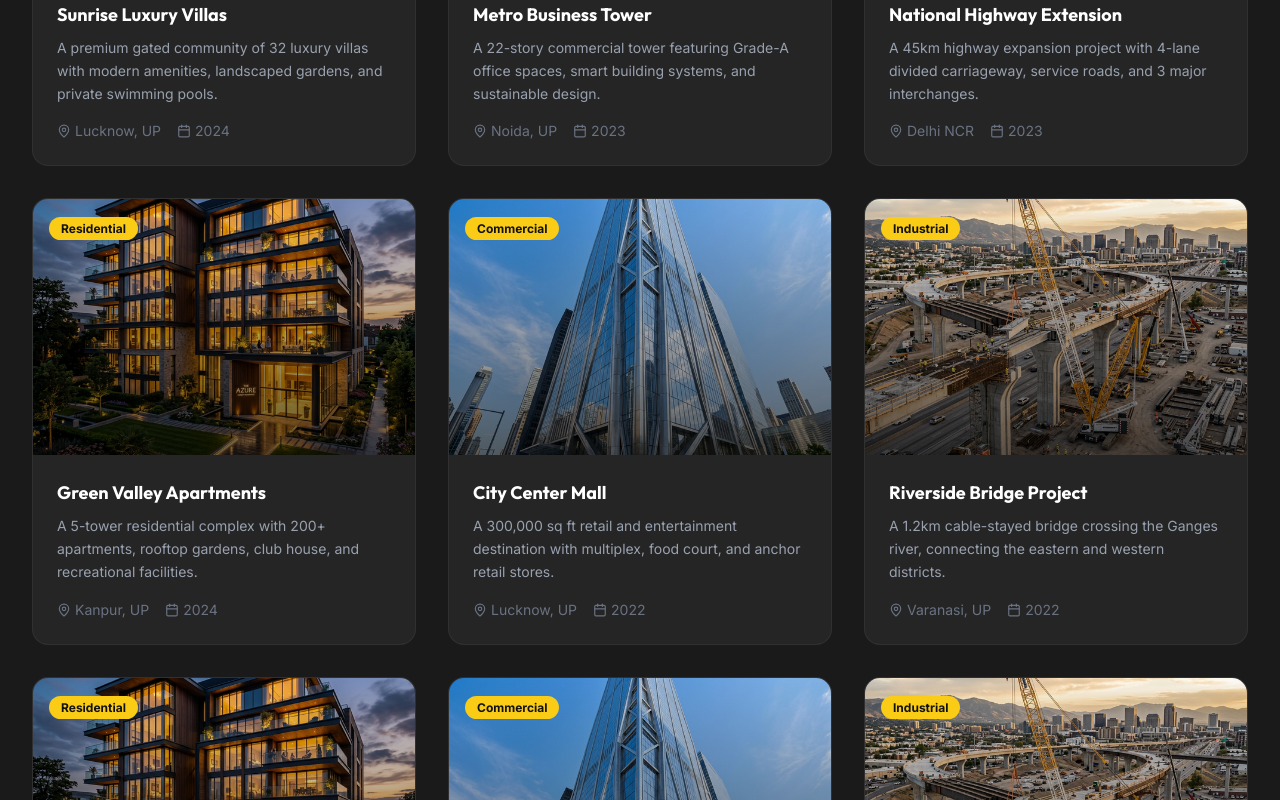
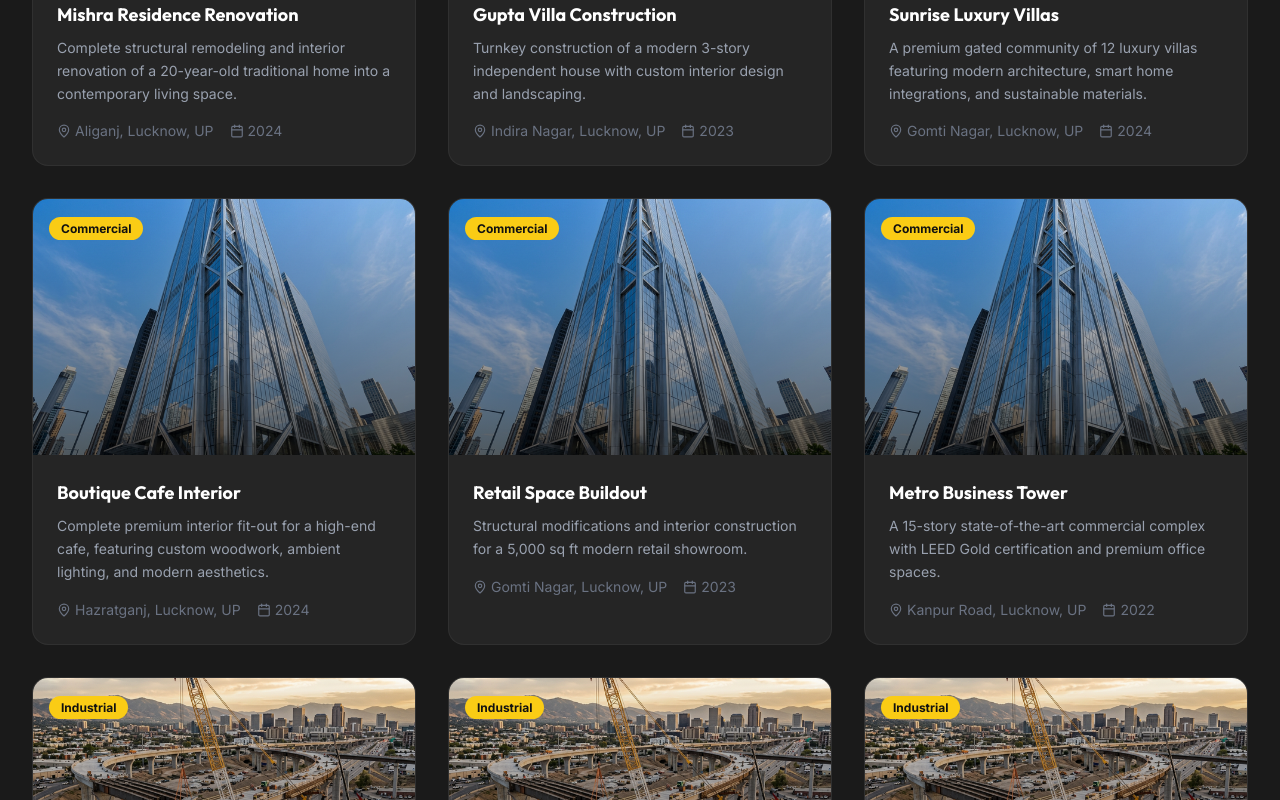
Before and after one commit to vikashverma2936/subh-construction, a Next.js app: page /projects in a window 1280 px wide. Shown: the part 880-1680 px from the top of the page. Built offline with nearby package versions, Linux system fonts and the light colour scheme.

Commit message:
Update portfolio: Add Lucknow-based projects and focus Industrial category on RCC roads

```diff
--- a/src/app/page.tsx
+++ b/src/app/page.tsx
@@ -127,9 +127,9 @@ function ServicesSection() {
 
 /* ─── Featured Projects ─── */
 const projectsData = [
-  { img: '/images/residential.png', title: 'Sunrise Luxury Villas', cat: 'Residential', loc: 'Lucknow, UP' },
-  { img: '/images/commercial.png', title: 'Metro Business Tower', cat: 'Commercial', loc: 'Noida, UP' },
-  { img: '/images/infrastructure.png', title: 'National Highway Extension', cat: 'Infrastructure', loc: 'Delhi NCR' },
+  { img: '/images/residential.png', title: 'Mishra Residence Renovation', cat: 'Residential', loc: 'Aliganj, Lucknow, UP' },
+  { img: '/images/commercial.png', title: 'Boutique Cafe Interior', cat: 'Commercial', loc: 'Hazratganj, Lucknow, UP' },
+  { img: '/images/infrastructure.png', title: 'Transport Nagar RCC Driveway', cat: 'Industrial', loc: 'Transport Nagar, Lucknow, UP' },
 ];
 
 function FeaturedProjects() {
--- a/src/app/projects/ProjectsPageClient.tsx
+++ b/src/app/projects/ProjectsPageClient.tsx
@@ -10,15 +10,20 @@ import Link from 'next/link';
 const categories = ['All', 'Residential', 'Commercial', 'Industrial'];
 
 const projects = [
-  { img: '/images/residential.png', title: 'Sunrise Luxury Villas', cat: 'Residential', loc: 'Lucknow, UP', year: '2024', desc: 'A premium gated community of 32 luxury villas with modern amenities, landscaped gardens, and private swimming pools.' },
-  { img: '/images/commercial.png', title: 'Metro Business Tower', cat: 'Commercial', loc: 'Noida, UP', year: '2023', desc: 'A 22-story commercial tower featuring Grade-A office spaces, smart building systems, and sustainable design.' },
-  { img: '/images/infrastructure.png', title: 'National Highway Extension', cat: 'Industrial', loc: 'Delhi NCR', year: '2023', desc: 'A 45km highway expansion project with 4-lane divided carriageway, service roads, and 3 major interchanges.' },
-  { img: '/images/residential.png', title: 'Green Valley Apartments', cat: 'Residential', loc: 'Kanpur, UP', year: '2024', desc: 'A 5-tower residential complex with 200+ apartments, rooftop gardens, club house, and recreational facilities.' },
-  { img: '/images/commercial.png', title: 'City Center Mall', cat: 'Commercial', loc: 'Lucknow, UP', year: '2022', desc: 'A 300,000 sq ft retail and entertainment destination with multiplex, food court, and anchor retail stores.' },
-  { img: '/images/infrastructure.png', title: 'Riverside Bridge Project', cat: 'Industrial', loc: 'Varanasi, UP', year: '2022', desc: 'A 1.2km cable-stayed bridge crossing the Ganges river, connecting the eastern and western districts.' },
-  { img: '/images/residential.png', title: 'Royal Heights Residency', cat: 'Residential', loc: 'Agra, UP', year: '2023', desc: 'Ultra-premium 3 and 4 BHK residences with Italian marble flooring, modular kitchens, and panoramic views.' },
-  { img: '/images/commercial.png', title: 'TechPark Innovation Hub', cat: 'Commercial', loc: 'Greater Noida', year: '2024', desc: 'A state-of-the-art IT park with co-working spaces, server rooms, and energy-efficient building design.' },
-  { img: '/images/infrastructure.png', title: 'Industrial Warehouse Complex', cat: 'Industrial', loc: 'Mathura, UP', year: '2021', desc: 'A 500,000 sq ft industrial warehouse complex with loading bays, cold storage, and automated logistics.' },
+  // Residential (Small/Medium)
+  { img: '/images/residential.png', title: 'Mishra Residence Renovation', cat: 'Residential', loc: 'Aliganj, Lucknow, UP', year: '2024', desc: 'Complete structural remodeling and interior renovation of a 20-year-old traditional home into a contemporary living space.' },
+  { img: '/images/residential.png', title: 'Gupta Villa Construction', cat: 'Residential', loc: 'Indira Nagar, Lucknow, UP', year: '2023', desc: 'Turnkey construction of a modern 3-story independent house with custom interior design and landscaping.' },
+  { img: '/images/residential.png', title: 'Sunrise Luxury Villas', cat: 'Residential', loc: 'Gomti Nagar, Lucknow, UP', year: '2024', desc: 'A premium gated community of 12 luxury villas featuring modern architecture, smart home integrations, and sustainable materials.' },
+
+  // Commercial (Small/Medium)
+  { img: '/images/commercial.png', title: 'Boutique Cafe Interior', cat: 'Commercial', loc: 'Hazratganj, Lucknow, UP', year: '2024', desc: 'Complete premium interior fit-out for a high-end cafe, featuring custom woodwork, ambient lighting, and modern aesthetics.' },
+  { img: '/images/commercial.png', title: 'Retail Space Buildout', cat: 'Commercial', loc: 'Gomti Nagar, Lucknow, UP', year: '2023', desc: 'Structural modifications and interior construction for a 5,000 sq ft modern retail showroom.' },
+  { img: '/images/commercial.png', title: 'Metro Business Tower', cat: 'Commercial', loc: 'Kanpur Road, Lucknow, UP', year: '2022', desc: 'A 15-story state-of-the-art commercial complex with LEED Gold certification and premium office spaces.' },
+
+  // Industrial (Strictly RCC Roads)
+  { img: '/images/infrastructure.png', title: 'Kisan Path RCC Road Extension', cat: 'Industrial', loc: 'Lucknow Outskirts, UP', year: '2023', desc: 'Construction of a heavy-duty 5km RCC road to facilitate smooth industrial transport and connectivity.' },
+  { img: '/images/infrastructure.png', title: 'Transport Nagar RCC Driveway', cat: 'Industrial', loc: 'Transport Nagar, Lucknow, UP', year: '2024', desc: 'High-strength M40 grade RCC driveway and loading bay construction designed to withstand continuous heavy truck movement.' },
+  { img: '/images/infrastructure.png', title: 'Industrial Estate Access Road', cat: 'Industrial', loc: 'Nadarganj, Lucknow, UP', year: '2022', desc: 'Development of an RCC access road connecting the main highway to the local industrial sector, ensuring all-weather durability.' },
 ];
 
 export default function ProjectsPageClient() {
```
